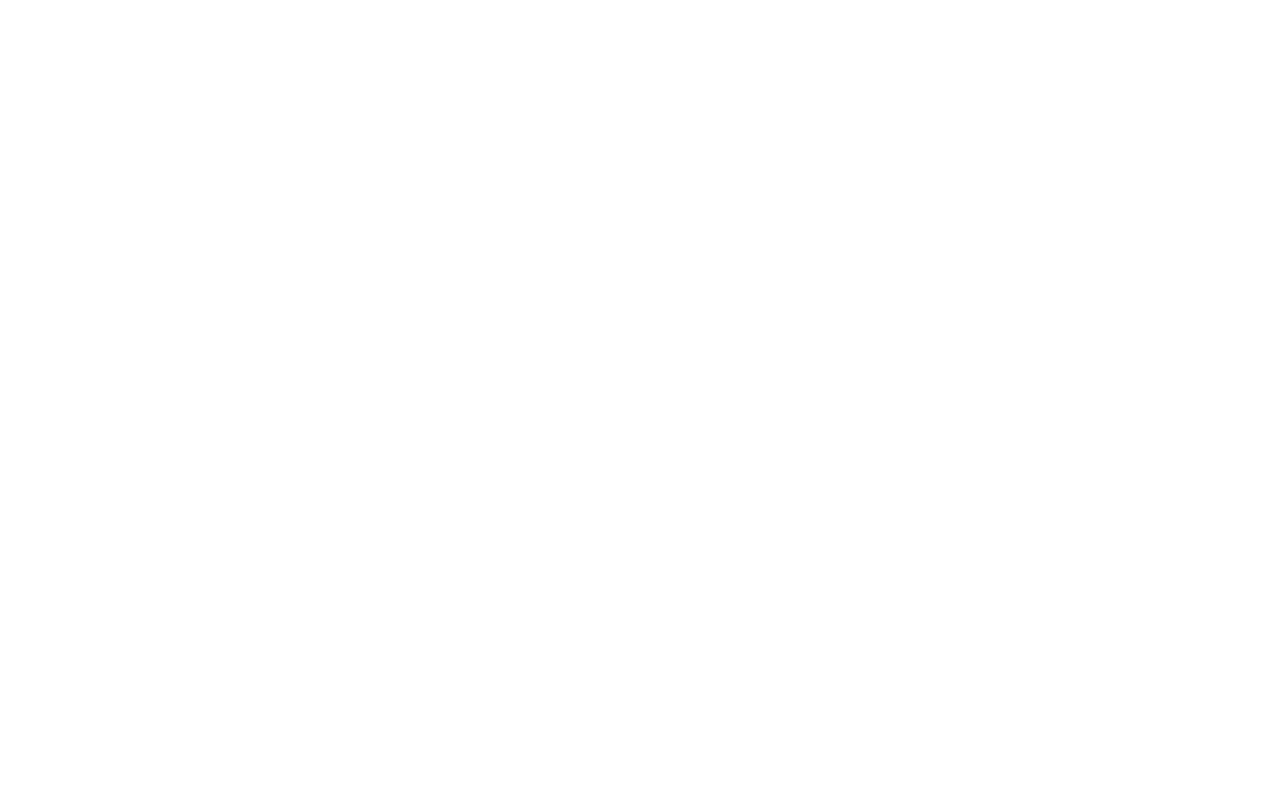
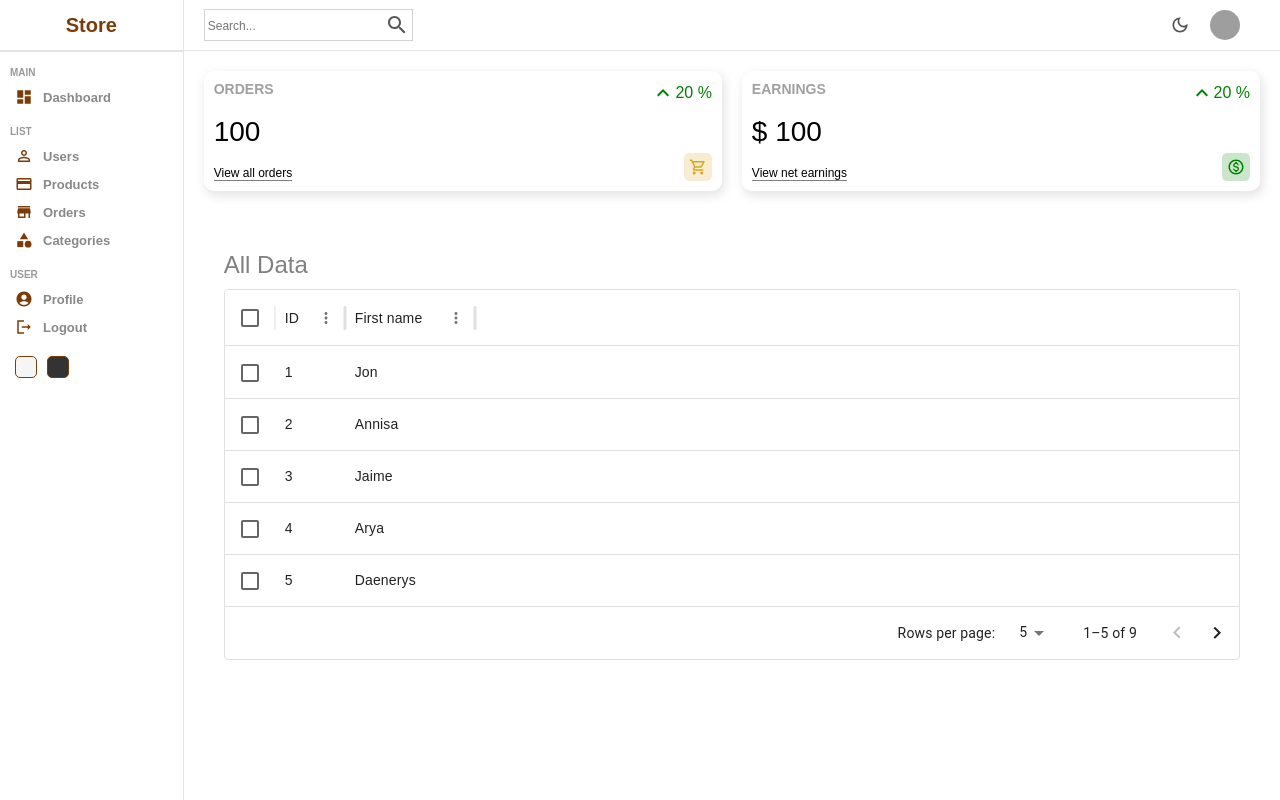
Before and after one commit to ifanifan791/admin-ui, a React (Vite) app: page /categories in a window 1280 px wide. Before the commit this address had no page. Built offline with nearby package versions, Linux system fonts and the light colour scheme; grey boxes are pictures that could not be loaded.

Commit message:
first commit

```diff
--- a/src/App.jsx
+++ b/src/App.jsx
@@ -4,6 +4,7 @@ import Login from "./pages/login/Login";
 import List from "./pages/list/List";
 import Single from "./pages/single/Single";
 import New from "./pages/new/New";
+import Mylist from "./pages/Mylist/Mylist";
 import { BrowserRouter, Routes, Route } from "react-router-dom";
 import { productInputs, userInputs } from "./formsource";
 
@@ -15,6 +16,7 @@ function App() {
           <Route path="/">
             <Route index element={<Home />}></Route>
             <Route path="login" element={<Login />}></Route>
+            <Route path="categories" element={<Mylist />}></Route>
             <Route path="users">
               <Route index element={<List />}></Route>
               <Route path=":userId" element={<Single />}></Route>
--- /dev/null
+++ b/src/components/MyDatatable/MyDatatable.jsx
@@ -0,0 +1,42 @@
+import React from "react";
+import { DataGrid } from "@mui/x-data-grid";
+import "./mydatatable.scss";
+import { Link } from "react-router-dom";
+
+const columns = [
+  { field: "id", headerName: "ID", width: 70 },
+  { field: "firstName", headerName: "First name", width: 130 },
+];
+
+const rows = [
+  { id: 1, lastName: "Snow", firstName: "Jon", age: 35 },
+  { id: 2, lastName: "Lannister", firstName: "Annisa", age: 42 },
+  { id: 3, lastName: "Lannister", firstName: "Jaime", age: 45 },
+  { id: 4, lastName: "Stark", firstName: "Arya", age: 16 },
+  { id: 5, lastName: "Targaryen", firstName: "Daenerys", age: 90 },
+  { id: 6, lastName: "Melisandre", firstName: "Adenna", age: 150 },
+  { id: 7, lastName: "Clifford", firstName: "Ferrara", age: 44 },
+  { id: 8, lastName: "Frances", firstName: "Rossini", age: 36 },
+  { id: 9, lastName: "Annisa", firstName: "Aulia", age: 65 },
+];
+
+const MyDatatable = ({ title }) => {
+  return (
+    <div className="datatable">
+      <div className="datatableTitle">{title}</div>
+      <DataGrid
+        rows={rows}
+        columns={columns}
+        initialState={{
+          pagination: {
+            paginationModel: { page: 0, pageSize: 5 },
+          },
+        }}
+        pageSizeOptions={[5, 10]}
+        checkboxSelection
+      />
+    </div>
+  );
+};
+
+export default MyDatatable;
--- /dev/null
+++ b/src/components/MyDatatable/mydatatable.scss
@@ -0,0 +1,24 @@
+.datatable {
+    padding: 20px;
+
+    .datatableTitle {
+      width: 100%;
+      font-size: 24px;
+      color: gray;
+      margin-bottom: 10px;
+      display: flex;
+      align-items: center;
+      justify-content: space-between;
+
+      .link {
+        text-decoration: none;
+        color: green;
+        font-size: 16px;
+        font-weight: 400;
+        border: 1px solid green;
+        padding: 5px;
+        border-radius: 5px;
+        cursor: pointer;
+      }
+    }
+  }
--- a/src/components/sidebar/Sidebar.jsx
+++ b/src/components/sidebar/Sidebar.jsx
@@ -4,6 +4,7 @@ import DashboardIcon from '@mui/icons-material/Dashboard';
 import PermIdentityIcon from '@mui/icons-material/PermIdentity';
 import PaymentIcon from '@mui/icons-material/Payment';
 import StoreIcon from '@mui/icons-material/Store';
+import CategoryIcon from '@mui/icons-material/Category';
 import AccountCircleIcon from '@mui/icons-material/AccountCircle';
 import LogoutSharpIcon from '@mui/icons-material/LogoutSharp';
 
@@ -40,6 +41,12 @@ const Sidebar = () => {
         <StoreIcon className="icon" />
         <span>Orders</span>
       </li>
+      <Link to="/categories">
+      <li>
+        <CategoryIcon className="icon" />
+        <span>Categories</span>
+      </li>
+      </Link>
       <p className="title">USER</p>
       <li>
         <AccountCircleIcon className="icon"/>
--- /dev/null
+++ b/src/pages/Mylist/Mylist.jsx
@@ -0,0 +1,27 @@
+import React from "react";
+import "./mylist.scss";
+import Sidebar from "../../components/sidebar/Sidebar";
+import Navbar from "../../components/navbar/Navbar";
+import Widget from "../../components/widget/Widget";
+import MyDatatable from "../../components/MyDatatable/MyDatatable";
+
+const Mylist = () => {
+    return (
+      <div className="mylist">
+        <Sidebar />
+        <div className="mylistContainer">
+          <Navbar />
+          <div className="widgets">
+            <Widget type="order" />
+            <Widget type="earning" />
+          </div>
+
+          <div className="datatable">
+            <MyDatatable title="All Data" />
+          </div>
+        </div>
+      </div>
+    );
+  };
+
+  export default Mylist;
--- /dev/null
+++ b/src/pages/Mylist/mylist.scss
@@ -0,0 +1,14 @@
+.mylist {
+    display: flex;
+
+    .mylistContainer {
+      flex: 6;
+
+      .widgets,
+      .charts {
+        display: flex;
+        padding: 20px;
+        gap: 20px;
+      }
+    }
+  }
```
